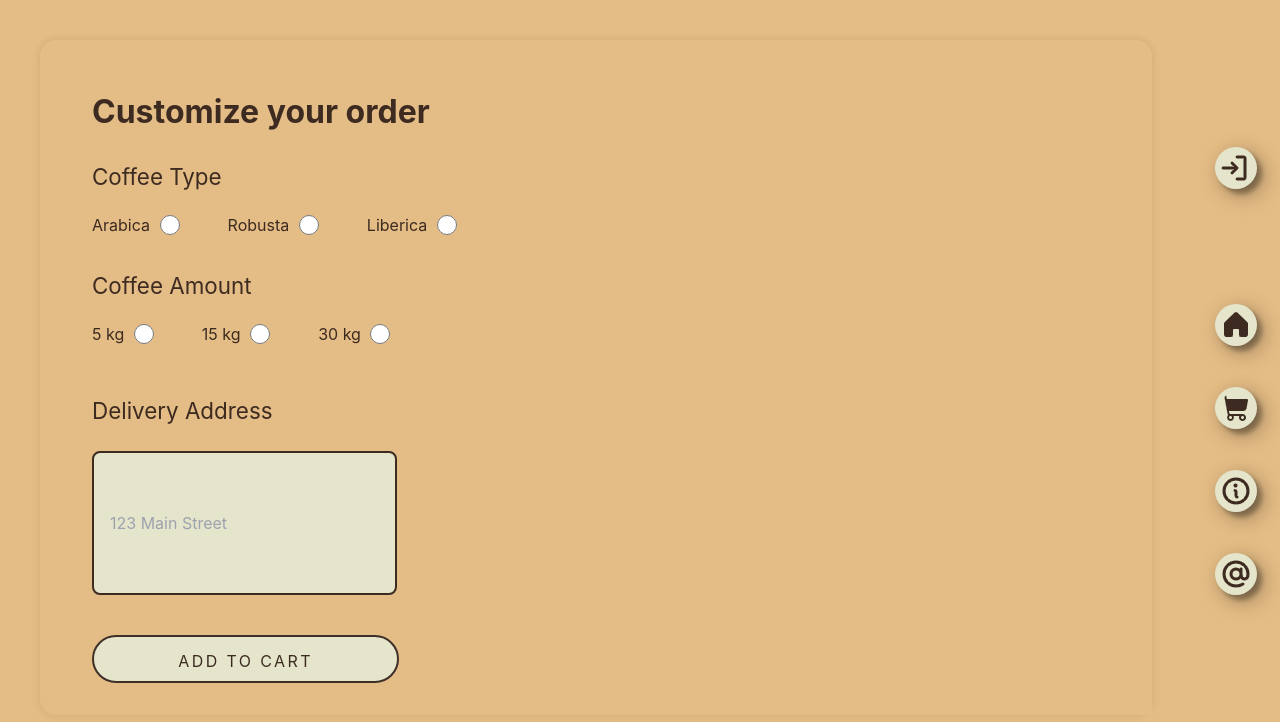
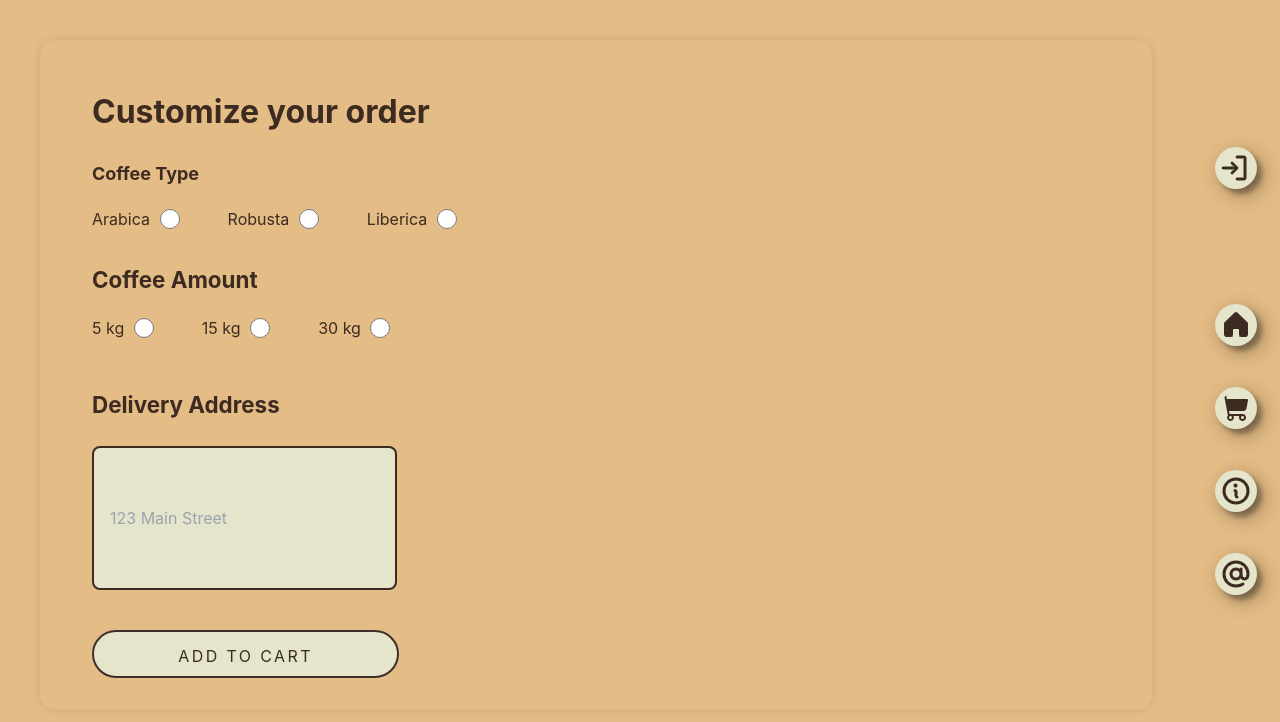
Before and after one commit to ReticentFacade/effective-giggle, a React (Create React App) app in the folder frontend/: page /order in a window 1280 px wide. Shown: the top 722 px of the page. Built offline with nearby package versions, Linux system fonts and the light colour scheme.

Commit message:
frontend fixed

```diff
--- a/frontend/src/pages/Order.js
+++ b/frontend/src/pages/Order.js
@@ -102,12 +102,12 @@ function Order() {
     "radio-btn h-5 w-5 text-indigo-600 form-radio focus:ring-indigo-500";
 
   return (
-    <div className="page mt-10 ml-10 mr-32 min-w-[440px] min-h-max">
+    <div className="page mt-10 ml-10 mr-32 min-w-[440px] overflow-y-auto">
       <div className="order-side ml-5 -mt-10 sm:mt-4">
-        <h1>Customize your order</h1>
+        <h1 className="text-2lg">Customize your order</h1>
 
         {/* <h2>Coffee Type</h2> */}
-        <h2 className="text-2lg">Coffee Type</h2>
+        <h2 className="text-lg font-bold">Coffee Type</h2>
         <form className="coffee-type pt-4 min-w-[580px]">
           <label className={labelClasses}>
             Arabica
@@ -161,7 +161,7 @@ function Order() {
           {/* <br /> */}
         </form>
 
-        <h2 className="text-2lg">Coffee Amount</h2>
+        <h2 className="ext-lg font-bold">Coffee Amount</h2>
         <form className="coffee-amount pt-4 pb-4">
           <label className={labelClasses}>
             5 kg
@@ -207,7 +207,7 @@ function Order() {
           </label>
         </form>
 
-        <h2 className="text-2lg">Delivery Address</h2>
+        <h2 className="ext-lg font-bold">Delivery Address</h2>
         <form className="delivery-form pt-4 pb-6">
           <label>
             <input
```
